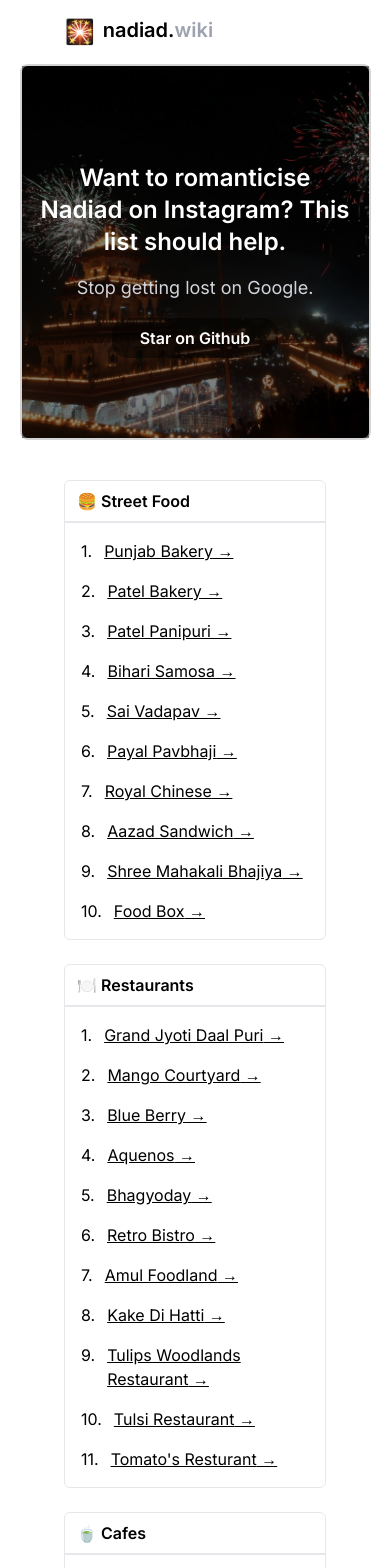
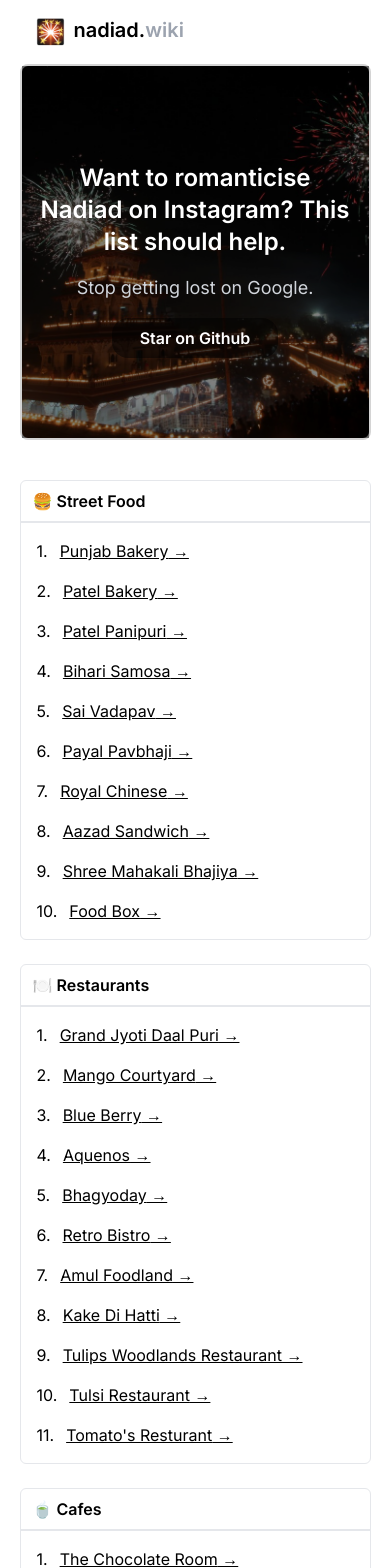
Before and after one commit to dhruvdabhi101/nadiad-wiki, a Next.js app: page / in a window 390 px wide. Shown: the top 1568 px of the page. Built offline with nearby package versions, Linux system fonts and the light colour scheme.

Commit message:
updated styles

```diff
--- a/src/app/page.tsx
+++ b/src/app/page.tsx
@@ -9,7 +9,7 @@
 export default function Home() {
   return (
     <main className="flex min-h-screen flex-col items-center ">
-      <div className="flex flex-row w-[75%] self-center p-4 font-semibold text-xl">
+      <div className="flex flex-row w-[90%] self-center p-4 font-semibold text-xl">
         <span className="text-2xl mr-2">🎇</span>nadiad.
         <span className="text-gray-400">wiki</span>
       </div>
@@ -31,7 +31,7 @@
           </div>
         </div>
       </div>
-      <div className="w-full py-10 px-16 grid grid-cols-1 sm:grid-cols-2 lg:grid-cols-3 xl:grid-cols-4 gap-6">
+      <div className="py-10 w-[90%] grid grid-cols-1 sm:grid-cols-2 lg:grid-cols-3 xl:grid-cols-4 gap-6">
         <Card header="🍔 Street Food" data={StreeFood.data} />
         <Card header="🍽️ Restaurants" data={Resturants.data} />
         <Card header="🍵 Cafes" data={Cafe.data} />
```
